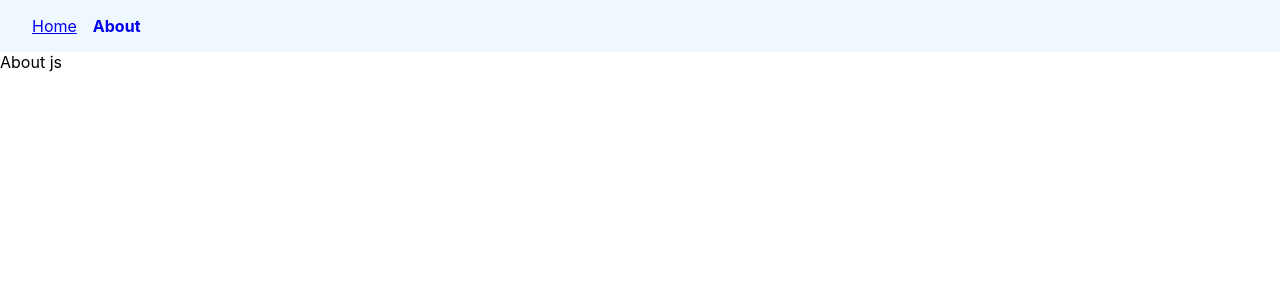
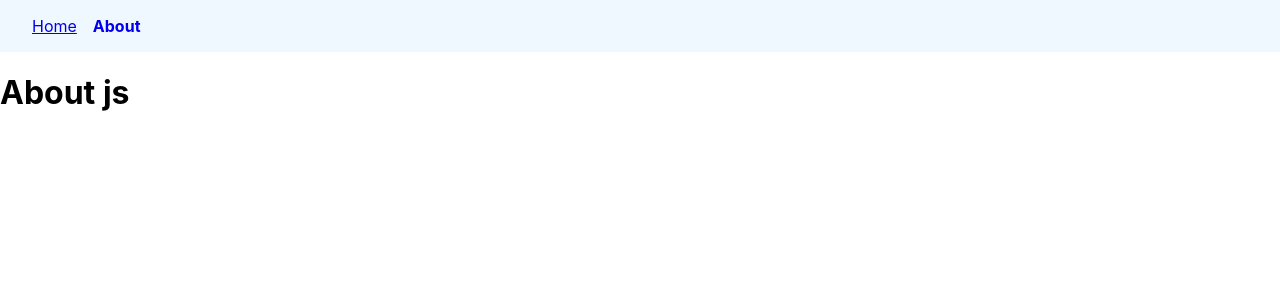
Before and after one commit to Panyue-genkiyo/react-router-v6-learning, a React (Create React App) app: page /about in a window 1280 px wide. Shown: the top 300 px of the page. Built offline with nearby package versions, Linux system fonts and the light colour scheme.

Commit message:
about组件

```diff
--- a/src/components/About.js
+++ b/src/components/About.js
@@ -2,9 +2,9 @@ import React from 'react';
 
 const About = () => {
     return (
-        <div>
-            About js
-        </div>
+        <>
+            <h1>About js</h1>
+        </>
     );
 };
 
```
